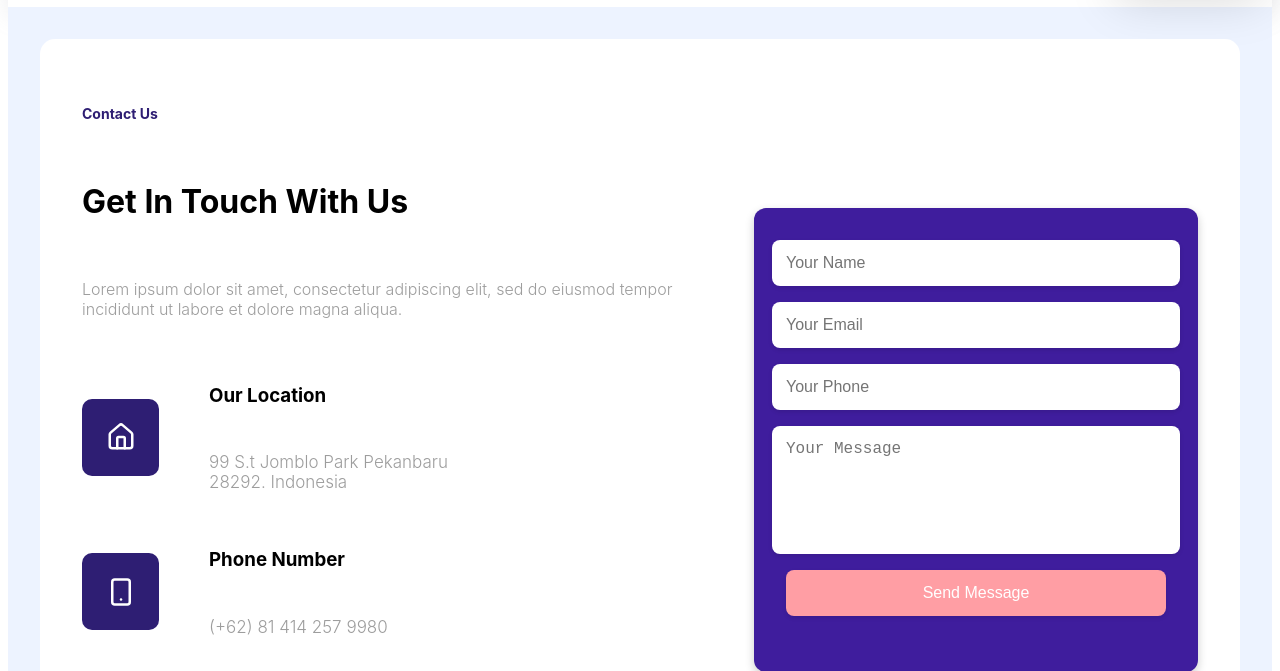
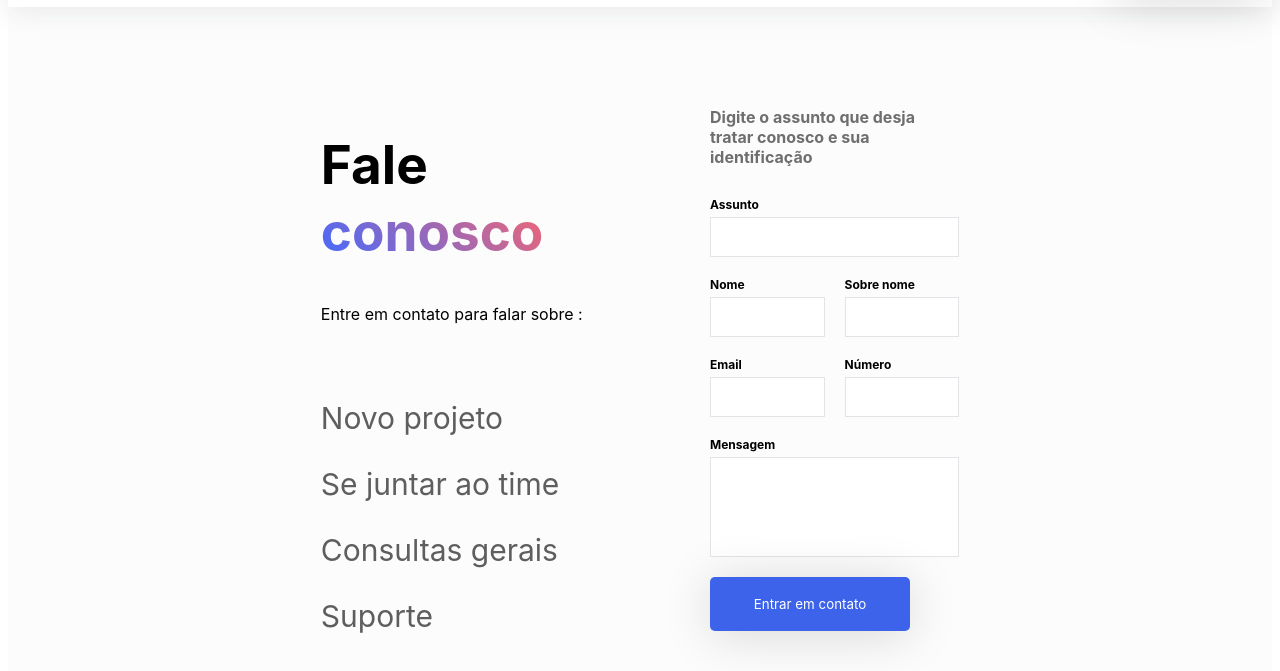
Before and after one commit to passcode-dev/Passcode-site, a Gatsby site: page /ContactUs/ContactUs in a window 1280 px wide. Shown: the part 75-746 px from the top of the page. Built offline with nearby package versions, Linux system fonts and the light colour scheme; Gatsby itself is replaced by a stand-in of ours.

Commit message:
feat: criação da pagina Fale conosco

```diff
--- a/src/pages/ContactUs/ContactUs.js
+++ b/src/pages/ContactUs/ContactUs.js
@@ -2,252 +2,265 @@ import React from "react";
 import Header from "../Header/Header";
 import styled from "styled-components";
 import Footer from "../footer/footer";
-import { House, Smartphone, Mail } from "lucide-react";
+import {Button} from "../../Components/Buton"
 
-const Body = styled.div`
-  margin: 0;
-  padding: 0;
+const Page=styled.div`
+  display: flex;
+  justify-content: center;
+  max-width: 100%;
+  align-items: center;
+  background-color:rgba(241, 241, 241, 0.2) ;
+  padding-bottom: 200px;
+
+  @media (max-width:900px) {
+    flex-direction: column;
+  }
+`
+
+const DivContact = styled.div`
+  display: flex;
+  width: 60%;
+  padding: 30px;
+  flex-direction: row;
+  justify-content: space-around;
+  align-items: center;
+  font-family: 'Inter';
+
+  @media (max-width:900px) {
+    flex-direction: column;
+  }
+`
+
+const StyledContactUs = styled.div`
+  display: flex;
+  flex-direction: column;
+  width: 100%;
+
+  max-height: 500px;
+  height: 300px;
+  padding: 50px;
+
+  h1{
+    font-size: 16px;
+    font-weight: bold;
+    color: rgb(110, 110, 110);
+    margin: 10px;
+    margin-bottom: 20px;
+  }
+
+  span{
+    font-size: 25px;
+    max-width: 100px;
+  }
+
+  @media (max-width:900px) {
+    flex-direction: column;
+    margin-bottom: 200px;
+
+    h1{
+      margin: 0px;
+    }
+  }
+`
+
+const SpanP = styled.span`
+  font-family: "Inter";
+  font-weight: bold;
+  font-size: 53px;
+  line-height: 71px;
+  background: linear-gradient(225deg, #f7666f 0%, #406aff 100%);
+  -webkit-background-clip: text;
+  -webkit-text-fill-color: transparent;
 `;
 
-const Container = styled.div`
-  max-width: 100%;
-  background-color: rgb(237, 243, 255);
+const StyledContactUsText = styled.div`
   display: flex;
+  flex-direction: column;
+  margin: 10px;
+
+  width: 100%;
+  max-height: 500px;
+  height: 300px;
+  padding: 50px;
+
+  h1{
+    font-size: 53px;
+    font-weight: bold;
+    margin-bottom: 20px;
+  }
+  span{
+    color: rgb(46, 46, 46);
+  }
+
+  @media (max-width:900px) {
+    padding: 0px;
+    height: 100px;
+
+    p{
+      display:none;
+    }
+  }
+
+`
+
+const DivInputs = styled.div`
+  display: flex;
+  flex-direction: row;
+
+  @media (max-width:900px) {
+    flex-direction: column;
+  }
+`
+
+const Matters = styled.div`
+  display: flex;
+  width: 100%;
+  flex-direction:column;
   justify-content: center;
-  align-items: center;
-  padding: 2rem;
+  margin-top: 30px;
 
-  @media (max-width: 768px) {
-    padding: 1rem;
+  span{
+    margin-top: 30px;
+    color: rgb(94, 94, 94);
+    font-size: 30px;
   }
+
+  @media (max-width:900px) {
+    display: none;
+  }
+`
+
+const PlaceInput = styled.div`
+    display: flex;
+    flex-direction: column;
+    width:100%;
+    gap: 5px;
+    text-align: start;
+    margin: 10px;
+    font-weight: bold;
+
+
+    @media (max-width:900px) {
+    margin: 0px;
+    margin-top: 15px;
+  }
+
+`
+
+const Label = styled.label`
+    font-family: Inter;
+    font-size: 12px;
+
+`
+const Input = styled.input`
+    height:40px;
+    width: 100%;
+    border: 1px solid rgba(35, 49, 82, 0.13);
+    font-size: 16px;
+    padding-left: 10px;
+    box-sizing: border-box;
+
+`
+
+const InputM = styled.textarea`
+    height: 100px;
+    width: 100%;
+    border: 1px solid rgba(35, 49, 82, 0.13);
+    font-size: 16px;
+    padding: 10px;
+    box-sizing: border-box;
+    resize: none;
+    font-family: "inter";
 `;
 
-const ConteinerContact = styled.div`
-  width: 1500px;
-  height: 90%;
-  border-radius: 15px;
-  background-color: white;
-  display: flex;
-  justify-content: space-evenly;
-  align-items: center;
-  gap: 2rem;
-  padding: 2rem;
 
-  @media (max-width: 1024px) {
-    flex-direction: column;
-    width: 90%;
-    height: auto;
-    padding: 1.5rem;
+const StyleButton=styled(Button)`
+  max-width: 200px;
+  margin-top: 30px;
+  margin: 10px;
+
+  @media (max-width:900px) {
+    max-width: 100%;
+    width: 100%;
+    margin: 0px;
+    margin-top: 20px;
   }
-`;
-
-const Contactus = styled.div`
-  height: auto;
-  width: 630px;
-  display: flex;
-  flex-direction: column;
-  justify-content: flex-start;
-
-  h1 {
-    padding-top: 5px;
-    font-family: "Inter";
-    font-weight: 700;
-  }
-
-  p {
-    padding: 20px 0;
-    font-family: "Inter";
-    font-weight: 300;
-    font-size: 16px;
-    color: #9d9d9d;
-  }
-
-  @media (max-width: 768px) {
-    width: 100%;
-    text-align: center;
-  }
-`;
-
-const Span = styled.span`
-  p {
-    font-family: "Inter";
-    font-weight: 700;
-    font-size: 14px;
-    color: rgb(46, 30, 115);
-  }
-`;
-
-const Information = styled.div`
-  width: 500px;
-  display: flex;
-  flex-direction: row;
-  align-items: center;
-  padding: 10px 0;
-
-  @media (max-width: 768px) {
-    width: 100%;
-    flex-direction: column;
-    text-align: center;
-  }
-`;
-
-const Icon = styled.div`
-  height: 77px;
-  width: 77px;
-  background-color: rgb(46, 30, 115);
-  border-radius: 10px;
-  display: flex;
-  justify-content: center;
-  align-items: center;
-  margin-right: 20px;
-
-  @media (max-width: 768px) {
-    margin-right: 0;
-    margin-bottom: 10px;
-  }
-`;
-
-const InformationText = styled.div`
-  width: 300px;
-  display: flex;
-  flex-direction: column;
-  padding-left: 30px;
-
-  h3 {
-    font-family: "Inter";
-    font-weight: 700;
-  }
-
-  p {
-    padding: 10px 0 0 0;
-    font-size: 17px;
-    line-height: 20px;
-  }
-
-  @media (max-width: 768px) {
-    padding-left: 0;
-  }
-`;
-
-const FormContainer = styled.div`
-  background: #3f1d9d;
-  padding: 2rem;
-  border-radius: 12px;
-  width: 380px;
-  height: 400px;
-  display: flex;
-  flex-direction: column;
-  align-items: center;
-  gap: 1rem;
-  box-shadow: 0 4px 10px rgba(0, 0, 0, 0.2);
-
-  @media (max-width: 768px) {
-    width: 100%;
-    height: auto;
-    padding: 1rem;
-  }
-`;
-
-const Input = styled.input`
-  width: 100%;
-  padding: 14px;
-  border-radius: 8px;
-  border: none;
-  font-size: 1rem;
-  outline: none;
-  background: white;
-  box-shadow: 0 2px 4px rgba(0, 0, 0, 0.1);
-  @media (max-width:768px) {
-    padding: 8px;
-  }
-`;
-
-const TextArea = styled.textarea`
-  width: 100%;
-  padding: 14px;
-  border-radius: 8px;
-  border: none;
-  font-size: 1rem;
-  outline: none;
-  resize: none;
-  height: 100px;
-  background: white;
-  box-shadow: 0 2px 4px rgba(0, 0, 0, 0.1);
-  @media (max-width:768px) {
-    padding: 8px;
-  }
-`;
-
-const Button = styled.button`
-  background: #ff9ea4;
-  color: white;
-  font-size: 1rem;
-  padding: 14px;
-  border-radius: 8px;
-  border: none;
-  cursor: pointer;
-  width: 100%;
-  transition: 0.3s;
-  box-shadow: 0 2px 4px rgba(0, 0, 0, 0.1);
-
-  &:hover {
-    background: #ff7b87;
-  }
-`;
+`
 
 export default function ContactUS() {
-    return (
-        <Body>
-            <Header />
-            <Container>
-                <ConteinerContact>
-                    <Contactus>
-                        <Span>
-                            <p>Contact Us</p>
-                        </Span>
-                        <h1>Get In Touch With Us</h1>
-                        <p>
-                            Lorem ipsum dolor sit amet, consectetur adipiscing elit, sed do
-                            eiusmod tempor incididunt ut labore et dolore magna aliqua.
-                        </p>
-                        <Information>
-                            <Icon>
-                                <House size={30} color="white" />
-                            </Icon>
-                            <InformationText>
-                                <h3>Our Location</h3>
-                                <p>99 S.t Jomblo Park Pekanbaru 28292. Indonesia</p>
-                            </InformationText>
-                        </Information>
-                        <Information>
-                            <Icon>
-                                <Smartphone size={30} color="white" />
-                            </Icon>
-                            <InformationText>
-                                <h3>Phone Number</h3>
-                                <p>(+62) 81 414 257 9980</p>
-                            </InformationText>
-                        </Information>
-                        <Information>
-                            <Icon>
-                                <Mail size={30} color="white" />
-                            </Icon>
-                            <InformationText>
-                                <h3>Email Address</h3>
-                                <p>info@yourdomain.com</p>
-                            </InformationText>
-                        </Information>
-                    </Contactus>
-                    <FormContainer>
-                        <Input type="text" placeholder="Your Name" />
-                        <Input type="email" placeholder="Your Email" />
-                        <Input type="tel" placeholder="Your Phone" />
-                        <TextArea placeholder="Your Message" />
-                        <Button>Send Message</Button>
-                    </FormContainer>
-                </ConteinerContact>
-            </Container>
-            <Footer />
-        </Body>
-    );
+  return (
+    <>
+      <Header />
+      <Page>
+        <DivContact>
+
+          <StyledContactUsText>
+
+            <h1>Fale <SpanP>conosco</SpanP></h1>
+            <p>Entre em contato para falar sobre :</p>
+            <Matters>
+              <span>Novo projeto</span>
+              <span>Se juntar ao time</span>
+              <span>Consultas gerais</span>
+              <span>Suporte</span>
+            </Matters>
+          </StyledContactUsText>
+
+          <StyledContactUs>
+            <h1>Digite o assunto que desja tratar conosco e sua identificação</h1>
+
+            <DivInputs>
+              <PlaceInput>
+                <Label>Assunto</Label>
+                <Input></Input>
+              </PlaceInput>
+            </DivInputs>
+
+            <DivInputs>
+              <PlaceInput>
+                <Label>Nome</Label>
+                <Input></Input>
+              </PlaceInput>
+
+              <PlaceInput>
+                <Label>Sobre nome</Label>
+                <Input></Input>
+              </PlaceInput>
+
+            </DivInputs>
+
+
+            <DivInputs>
+              <PlaceInput>
+                <Label>Email</Label>
+                <Input></Input>
+              </PlaceInput>
+
+              <PlaceInput>
+                <Label>Número</Label>
+                <Input></Input>
+              </PlaceInput>
+            </DivInputs>
+
+
+            <DivInputs>
+              <PlaceInput>
+                <Label>Mensagem</Label>
+                <InputM></InputM>
+              </PlaceInput>
+            </DivInputs>
+
+          <StyleButton>Entrar em contato</StyleButton>
+
+          </StyledContactUs>
+
+
+        </DivContact>
+
+      </Page>
+
+
+      <Footer />
+    </>
+  );
 }
--- a/src/pages/footer/footer.js
+++ b/src/pages/footer/footer.js
@@ -153,7 +153,7 @@ export default function footer() {
                                 <h2>Links</h2>
                             </TitleFooter>
                             <a href="/">Inicio</a>
-                            <a href="/OtherPages/JoinOurTeam">Sobre nós</a>
+                            <a href="/">Sobre nós</a>
                             <a href="/WorkWithUs/WorkWithUs">Trabalhe Conosco</a>
 
                         </FooterDivision>
```
Also changed, not shown: src/pages/OtherPages/JoinOurTeam.js (deleted, +0 -68 lines).
